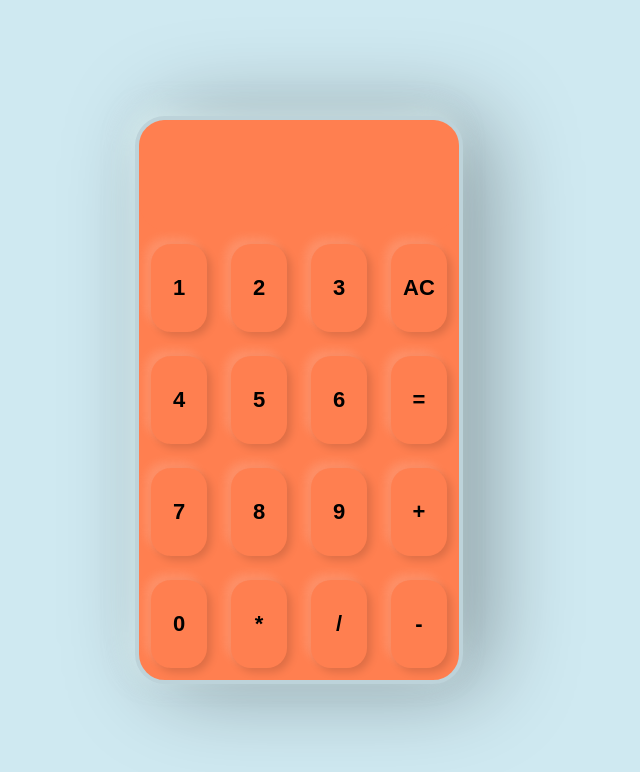
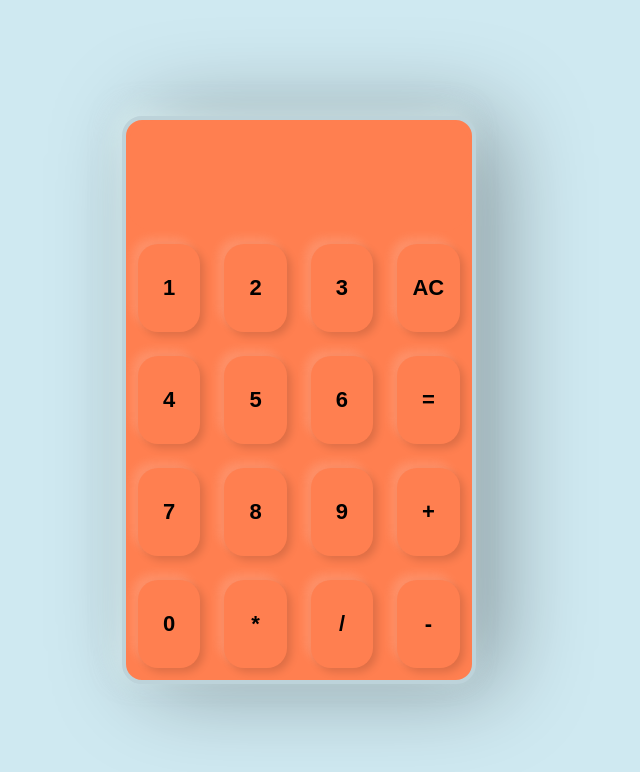
Before and after one commit to MrBenjaminn/Calc-Pet, a plain HTML site: page index.html in a window 1280 px wide. Shown: the whole page, without its empty margins (341-981 px from the left). Drawn offline with Linux system fonts and the light colour scheme.

Commit message:
Update styles.css

```diff
--- a/styles.css
+++ b/styles.css
@@ -22,8 +22,8 @@ input {
 
 .calculator-container {
   height: 70vh;
-  width: 25vw;
-  border-radius: 30px;
+  width: 27vw;
+  border-radius: 20px;
   display: grid;
   grid-template-columns: 25% 25% 25% 25%;
   grid-template-rows: repeat(5, 20%);
@@ -89,5 +89,4 @@ button:hover {
 .min {
   grid-column: 4 / 5;
   grid-row: 5 / 6;
-
 }
```
